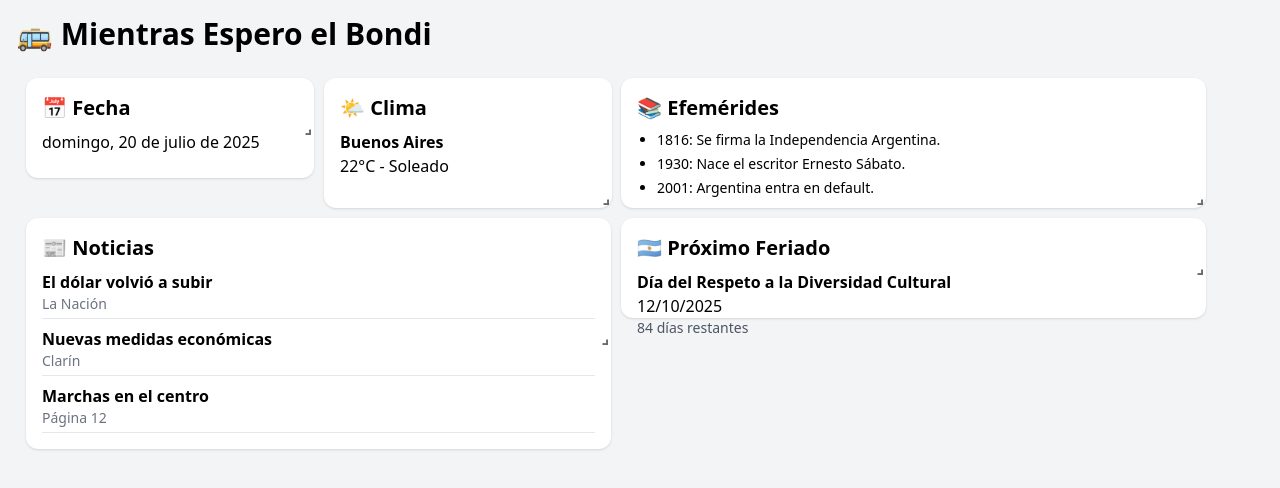
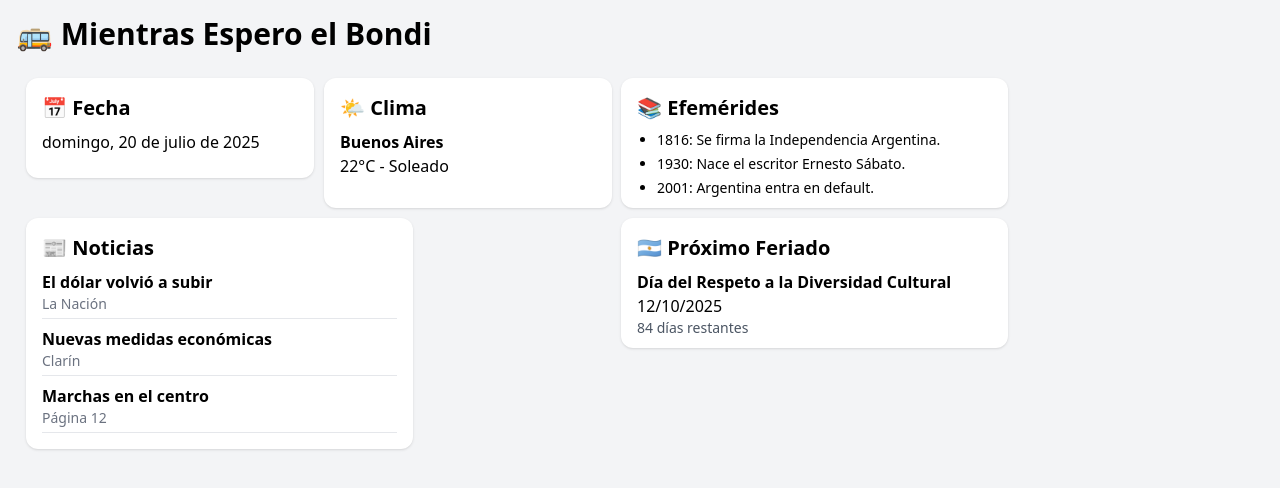
Before and after one commit to kalaniz0018/mientras-espero-el-bondi, a React (Vite) app: page / in a window 1280 px wide. Shown: the top 488 px of the page. Built offline with nearby package versions, Linux system fonts and the light colour scheme.

Commit message:
removiendo dispobnibilidad de modificar tamaño a los widget

```diff
--- a/src/layout/DashboardLayout.tsx
+++ b/src/layout/DashboardLayout.tsx
@@ -7,37 +7,29 @@ import { Efemerides } from "../components/Efemerides";
 import { NextFeriado } from "../components/NextFeriado";
 
 export const DashboardLayout: React.FC = () => {
-  const layout = [
-    { i: "clock", x: 0, y: 0, w: 3, h: 1 },
-    { i: "weather", x: 3, y: 0, w: 3, h: 2 },
-    { i: "news", x: 0, y: 2, w: 6, h: 2 },
-    { i: "efemerides", x: 6, y: 0, w: 6, h: 2 },
-    { i: "feriado", x: 6, y: 2, w: 6, h: 1 },
-  ];
-
   return (
     <GridLayout
       className="layout"
-      layout={layout}
       cols={12}
       rowHeight={60}
       width={1200}
-      isResizable={true}
+      isResizable={false}
       isDraggable={true}
+      compactType="vertical"
     >
-      <div key="clock">
+      <div key="clock" data-grid={{ x: 0, y: 0, w: 3, h: 1 }}>
         <Clock />
       </div>
-      <div key="weather">
+      <div key="weather" data-grid={{ x: 3, y: 0, w: 3, h: 2 }}>
         <Weather />
       </div>
-      <div key="news">
+      <div key="news" data-grid={{ x: 0, y: 2, w: 4, h: 2 }}>
         <News />
       </div>
-      <div key="efemerides">
+      <div key="efemerides" data-grid={{ x: 6, y: 0, w: 4, h: 2 }}>
         <Efemerides />
       </div>
-      <div key="feriado">
+      <div key="feriado" data-grid={{ x: 6, y: 2, w: 4, h: 2 }}>
         <NextFeriado />
       </div>
     </GridLayout>
```
